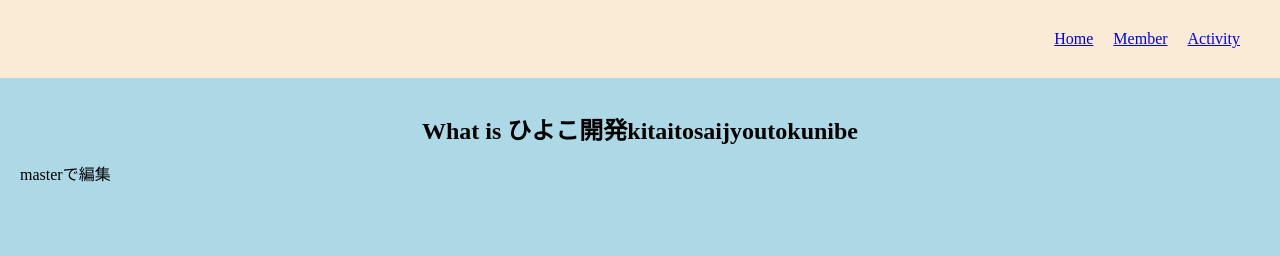
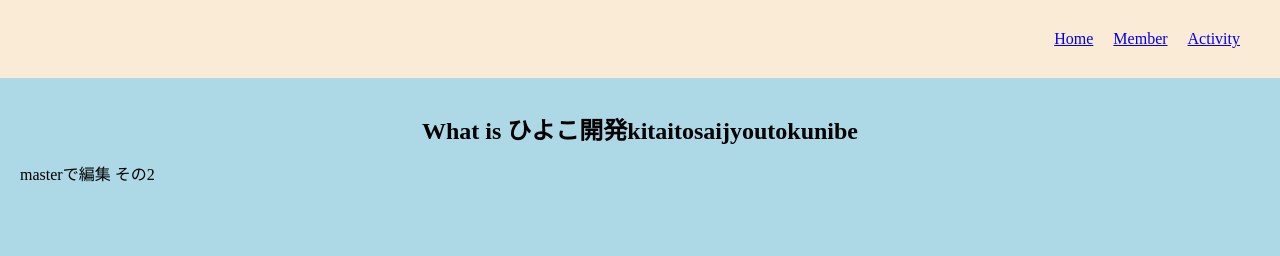
Before and after one commit to hiyokodev/hiyoko_site_2023, a Vue app: page / in a window 1280 px wide. Shown: the top 256 px of the page. Built offline with nearby package versions, Linux system fonts and the light colour scheme.

Commit message:
master編集2

```diff
--- a/src/components/Home/aboutSection.vue
+++ b/src/components/Home/aboutSection.vue
@@ -1,7 +1,7 @@
 <template>
   <section>
     <h2>What is ひよこ開発kitaitosaijyoutokunibe</h2>
-    <p>masterで編集</p>
+    <p>masterで編集 その2</p>
   </section>
 </template>
 <script>
```
